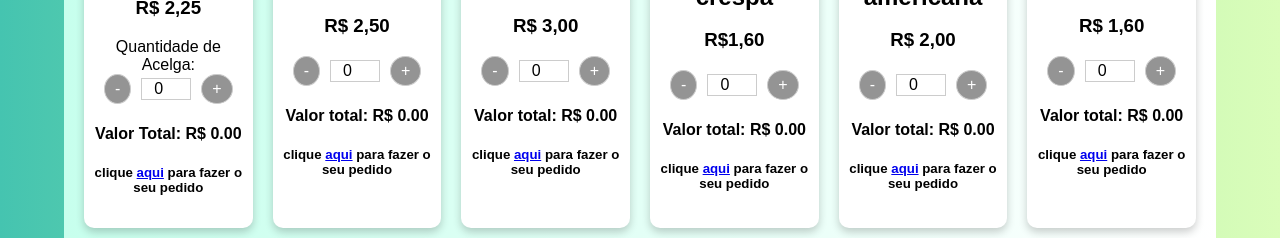
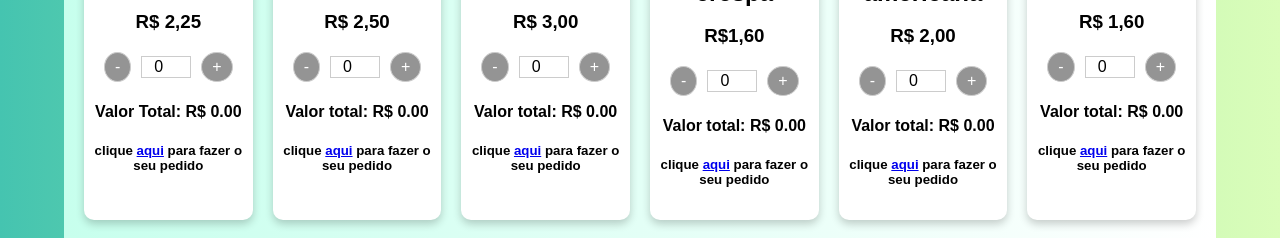
Before and after one commit to GUITHECRIA/LUCENA-FOLHAGENS, a plain HTML site: page index.html in a window 1280 px wide. Shown: the part 2524-2762 px from the top of the page. Drawn offline with Linux system fonts and the light colour scheme.

Commit message:
Update index.html

```diff
--- a/index.html
+++ b/index.html
@@ -194,7 +194,7 @@
                         <h2>Acelga</h2>
                         <h3>R$ 2,25</h3>
                         <form class="productForm">
-                            <label for="quantidade">Quantidade de Acelga:</label>
+                            <label for="quantidade"></label>
                             <div class="quantity-controls">
                                 <button type="button" onclick="decrementar(this)">-</button>
                                 <input type="number" class="quantidade" min="0" step="1" value="0" readonly>
```
